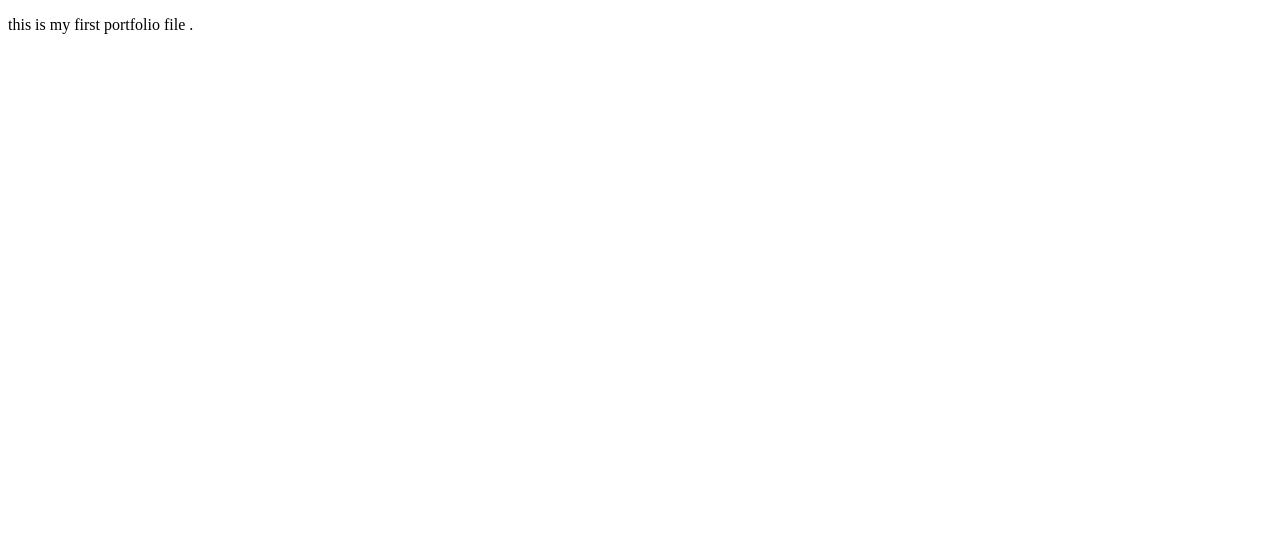
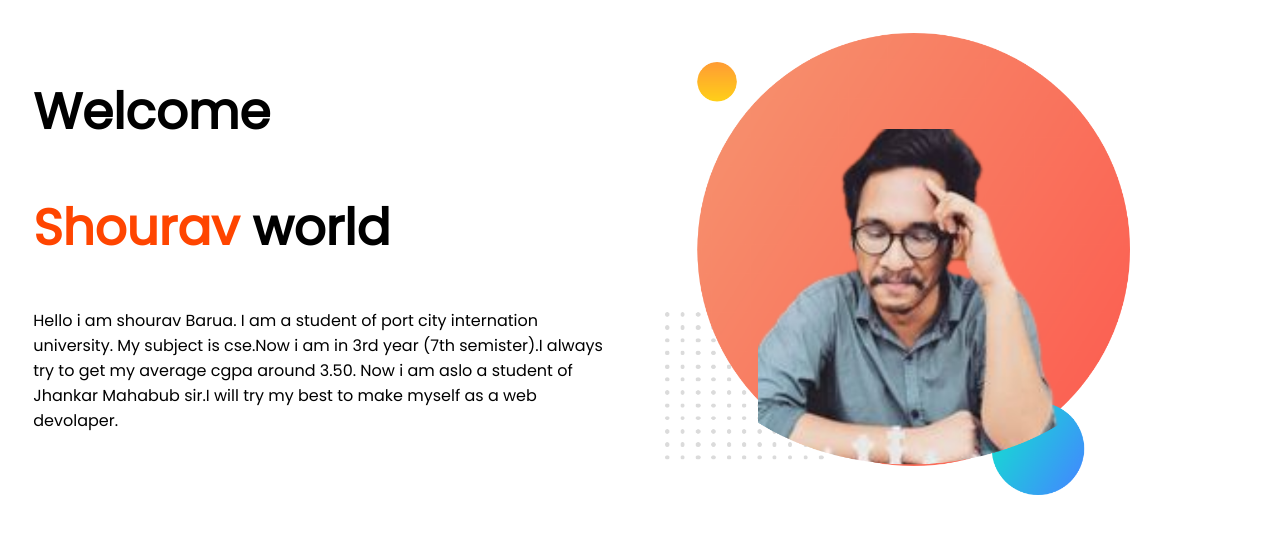
Before and after one commit to Shourav56/First-portfolio, a plain HTML site: page index.html in a window 1280 px wide. Drawn offline with Linux system fonts and the light colour scheme.

Commit message:
making a simple website

```diff
--- a/index.html
+++ b/index.html
@@ -1,14 +1,31 @@
 <!DOCTYPE html>
 <html lang="en">
+
 <head>
     <meta charset="UTF-8">
     <meta http-equiv="X-UA-Compatible" content="IE=edge">
     <meta name="viewport" content="width=device-width, initial-scale=1.0">
     <title>my first portfolio</title>
+    <link rel="preconnect" href="https://fonts.googleapis.com">
+    <link rel="preconnect" href="https://fonts.gstatic.com" crossorigin>
+    <link href="https://fonts.googleapis.com/css2?family=Poppins:ital@0;1&display=swap" rel="stylesheet">
     <link rel="stylesheet" href="style.css">
 </head>
+
 <body>
-    <p>this is my first portfolio file .</p>
+    <section>
+        <div class="halfwidth">
+            <h1>Welcome</h1>
+            <h1><span class="orangecolor">Shourav</span> world</h1>
+            <p>Hello i am shourav Barua. I am a student of port city internation university. My subject is cse.Now i am
+                in 3rd year (7th semister).I always try to get my average cgpa around 3.50. Now i am aslo a student of
+                Jhankar Mahabub sir.I will try my best to make myself as a web devolaper.</p>
 
+        </div>
+        <div class="halfwidth">
+            <img src="images/shourav 1st photopea.png" alt="">
+        </div>
+    </section>
 </body>
+
 </html>
--- a/style.css
+++ b/style.css
@@ -0,0 +1,26 @@
+body {
+    font-family: 'Poppins', sans-serif;
+
+}
+
+h1 {
+    font-size: 50px;
+}
+
+.orangecolor {
+    color: orangered;
+}
+
+section {
+    display: flex;
+}
+
+.halfwidth {
+    width: 50%;
+    padding: 2%;
+
+}
+
+.halfwidth img {
+    width: 80%;
+}
```
Also changed, not shown: images/dream-bg.png (added), images/exp-bg.png (added), images/jhankar.png (added), images/jhankar2.png (added), images/my-bg.png (added), images/my-bg2.png (added), images/shourav 1st photopea.png (added), images/top-banner.png (added), 7 other files.
